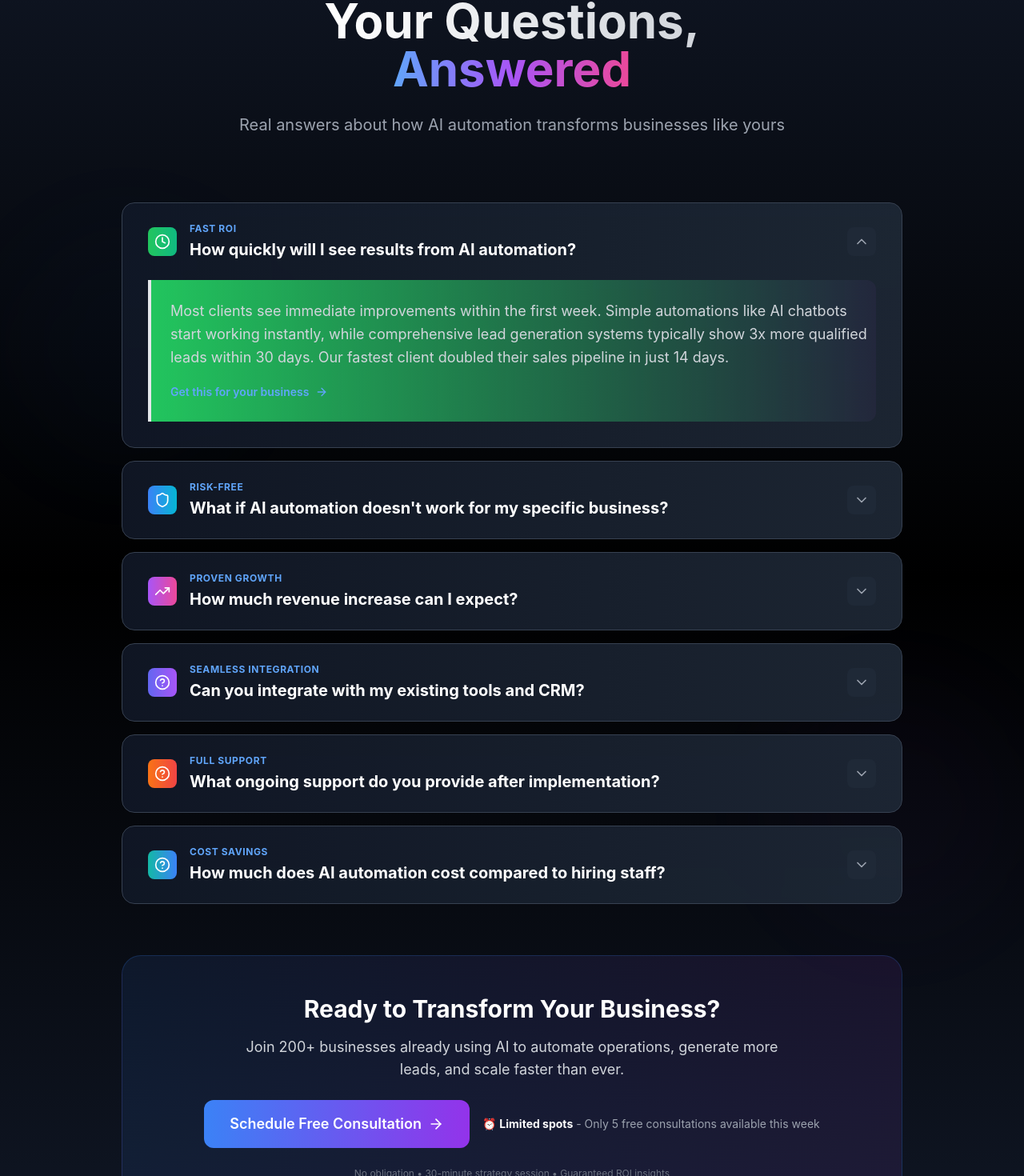
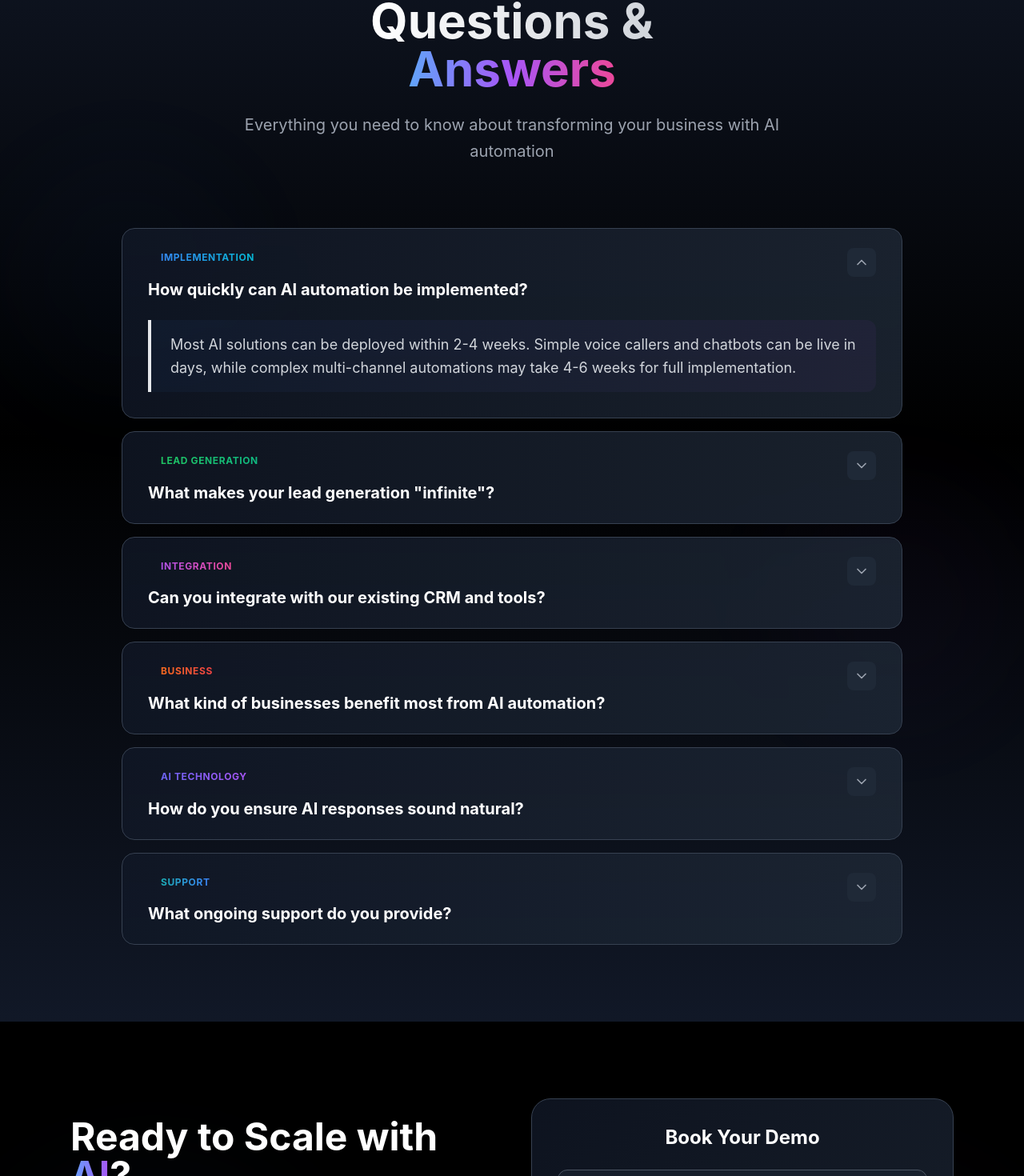
Before and after one commit to armor-mask/grandvector-v4, a React (Vite) app: page / in a window 1280 px wide. Shown: the part 6307-7777 px from the top of the page at 80% size. Built offline with nearby package versions, Linux system fonts and the light colour scheme.

Commit message:
Updated FAQ.tsx

```diff
--- a/src/components/FAQ.tsx
+++ b/src/components/FAQ.tsx
@@ -1,60 +1,50 @@
 import React, { useState } from 'react';
-import { ChevronDown, HelpCircle, ArrowRight, Clock, Shield, TrendingUp } from 'lucide-react';
+import { ChevronDown, HelpCircle, Sparkles } from 'lucide-react';
 
 const FAQ = () => {
   const [openIndex, setOpenIndex] = useState<number | null>(0);
 
-  const scrollToDemo = () => {
-    const demoSection = document.getElementById('book-demo');
-    if (demoSection) {
-      demoSection.scrollIntoView({ behavior: 'smooth' });
-    }
-  };
-
   const faqs = [
     {
-      question: 'How quickly will I see results from AI automation?',
-      answer: 'Most clients see immediate improvements within the first week. Simple automations like AI chatbots start working instantly, while comprehensive lead generation systems typically show 3x more qualified leads within 30 days. Our fastest client doubled their sales pipeline in just 14 days.',
-      benefit: 'Fast ROI',
-      icon: Clock,
-      gradient: 'from-green-500 to-emerald-500'
+      question: 'How quickly can AI automation be implemented?',
+      answer: 'Most AI solutions can be deployed within 2-4 weeks. Simple voice callers and chatbots can be live in days, while complex multi-channel automations may take 4-6 weeks for full implementation.',
+      category: 'Implementation'
     },
     {
-      question: 'What if AI automation doesn\'t work for my specific business?',
-      answer: 'We guarantee results or your money back. Before starting, we conduct a free business analysis to ensure AI automation will benefit your specific situation. 98% of our clients see measurable improvements within 60 days. If you don\'t, we refund your investment completely.',
-      benefit: 'Risk-Free',
-      icon: Shield,
-      gradient: 'from-blue-500 to-cyan-500'
+      question: 'What makes your lead generation "infinite"?',
+      answer: 'Our AI system continuously identifies new prospects, personalizes outreach, and scales without human intervention. Unlike traditional methods limited by manual effort, our system can process thousands of leads simultaneously.',
+      category: 'Lead Generation'
     },
     {
-      question: 'How much revenue increase can I expect?',
-      answer: 'Our clients typically see 300-500% ROI within 6 months. A recent e-commerce client increased monthly revenue from $50K to $180K using our AI lead generation and customer engagement systems. Results vary by industry, but we guarantee at least 200% ROI or we work for free until you achieve it.',
-      benefit: 'Proven Growth',
-      icon: TrendingUp,
-      gradient: 'from-purple-500 to-pink-500'
+      question: 'Can you integrate with our existing CRM and tools?',
+      answer: 'Yes, we integrate with virtually any platform through APIs, webhooks, or custom connections. Our team has experience with 500+ different tools and platforms.',
+      category: 'Integration'
     },
     {
-      question: 'Can you integrate with my existing tools and CRM?',
-      answer: 'Yes, we integrate with any platform you\'re already using. Whether it\'s Salesforce, HubSpot, QuickBooks, or custom software, our AI agents connect seamlessly. We\'ve successfully integrated with 500+ different tools and platforms. Setup typically takes 1-2 days with zero downtime.',
-      benefit: 'Seamless Integration',
-      icon: HelpCircle,
-      gradient: 'from-indigo-500 to-purple-500'
+      question: 'What kind of businesses benefit most from AI automation?',
+      answer: 'Any business that relies on customer engagement, lead generation, or repetitive processes. This includes SaaS companies, e-commerce, professional services, real estate, healthcare, and financial services.',
+      category: 'Business'
     },
     {
-      question: 'What ongoing support do you provide after implementation?',
-      answer: '24/7 monitoring, monthly optimization calls, and unlimited support included. We continuously improve your AI systems based on performance data. Plus, as your business grows, we scale your automation at no extra cost. Think of us as your dedicated AI team.',
-      benefit: 'Full Support',
-      icon: HelpCircle,
-      gradient: 'from-orange-500 to-red-500'
+      question: 'How do you ensure AI responses sound natural?',
+      answer: 'We use advanced language models trained on your specific industry and brand voice. Each AI agent is customized with your terminology, tone, and business rules to ensure authentic interactions.',
+      category: 'AI Technology'
     },
     {
-      question: 'How much does AI automation cost compared to hiring staff?',
-      answer: 'AI automation costs 80% less than hiring equivalent staff. For example, our AI appointment setter works 24/7 for less than what you\'d pay one part-time employee. Plus, no sick days, no training costs, and no turnover. Most clients save $5,000-15,000 monthly while getting better results.',
-      benefit: 'Cost Savings',
-      icon: HelpCircle,
-      gradient: 'from-teal-500 to-blue-500'
+      question: 'What ongoing support do you provide?',
+      answer: 'We provide 24/7 monitoring, regular optimization, performance reports, and dedicated support. As your business grows, we continuously improve and scale your AI systems.',
+      category: 'Support'
     }
   ];
+
+  const categoryColors = {
+    'Implementation': 'from-blue-500 to-cyan-500',
+    'Lead Generation': 'from-green-500 to-emerald-500',
+    'Integration': 'from-purple-500 to-pink-500',
+    'Business': 'from-orange-500 to-red-500',
+    'AI Technology': 'from-indigo-500 to-purple-500',
+    'Support': 'from-teal-500 to-blue-500'
+  };
 
   return (
     <section className="py-24 bg-gradient-to-b from-gray-900 via-black to-gray-900 relative overflow-hidden">
@@ -67,53 +57,49 @@ const FAQ = () => {
         <div className="text-center mb-20">
           <div className="inline-flex items-center gap-2 bg-gradient-to-r from-blue-500/10 to-purple-500/10 border border-blue-500/20 rounded-full px-6 py-3 mb-6">
             <HelpCircle className="w-5 h-5 text-blue-400" />
-            <span className="text-blue-400 font-semibold">Common Questions</span>
+            <span className="text-blue-400 font-semibold">FAQ</span>
           </div>
 
           <h2 className="text-4xl md:text-6xl font-bold mb-6 leading-tight">
             <span className="bg-gradient-to-r from-white to-gray-300 bg-clip-text text-transparent">
-              Your Questions,
+              Questions &
             </span>
             <br />
             <span className="bg-gradient-to-r from-blue-400 via-purple-500 to-pink-500 bg-clip-text text-transparent">
-              Answered
+              Answers
             </span>
           </h2>
 
           <p className="text-xl text-gray-400 max-w-3xl mx-auto leading-relaxed">
-            Real answers about how AI automation transforms businesses like yours
+            Everything you need to know about transforming your business with AI automation
           </p>
         </div>
 
         {/* FAQ Grid */}
-        <div className="space-y-4 mb-16">
+        <div className="grid grid-cols-1 gap-4">
           {faqs.map((faq, index) => (
             <div
               key={index}
-              className="group bg-gradient-to-r from-gray-900/90 to-gray-800/90 border border-gray-700 hover:border-blue-500/50 rounded-2xl overflow-hidden transition-all duration-500 hover:shadow-2xl hover:shadow-blue-500/10 backdrop-blur-sm"
+              className="group bg-gradient-to-r from-gray-900/80 to-gray-800/80 border border-gray-700 hover:border-gray-600 rounded-2xl overflow-hidden transition-all duration-500 hover:shadow-2xl hover:shadow-blue-500/5 backdrop-blur-sm"
             >
               {/* Question Header */}
               <button
                 onClick={() => setOpenIndex(openIndex === index ? null : index)}
-                className="w-full px-8 py-6 text-left flex justify-between items-center hover:bg-gray-800/30 transition-all duration-300"
+                className="w-full px-8 py-6 text-left flex justify-between items-start hover:bg-gray-800/30 transition-all duration-300 group"
               >
-                <div className="flex items-center gap-4 flex-1">
-                  {/* Benefit Badge */}
-                  <div className={`bg-gradient-to-r ${faq.gradient} p-2 rounded-lg flex-shrink-0`}>
-                    <faq.icon className="w-5 h-5 text-white" />
+                <div className="flex-1 pr-4">
+                  {/* Category Badge */}
+                  <div className="inline-block mb-3">
+                    <span className={`inline-flex items-center gap-1 bg-gradient-to-r ${categoryColors[faq.category as keyof typeof categoryColors]} bg-clip-text text-transparent text-xs font-bold uppercase tracking-wider`}>
+                      <Sparkles className="w-3 h-3" />
+                      {faq.category}
+                    </span>
                   </div>
 
-                  <div className="flex-1">
-                    {/* Benefit Label */}
-                    <div className="text-xs font-bold text-blue-400 uppercase tracking-wider mb-1">
-                      {faq.benefit}
-                    </div>
-
-                    {/* Question */}
-                    <h3 className="text-lg md:text-xl font-bold text-white group-hover:text-blue-400 transition-colors duration-300 leading-tight">
-                      {faq.question}
-                    </h3>
-                  </div>
+                  {/* Question */}
+                  <h3 className="text-lg md:text-xl font-bold text-white group-hover:text-blue-400 transition-colors duration-300 leading-tight">
+                    {faq.question}
+                  </h3>
                 </div>
 
                 {/* Chevron */}
@@ -137,51 +123,15 @@ const FAQ = () => {
                 }`}
               >
                 <div className="px-8 pb-8">
-                  <div className={`border-l-4 bg-gradient-to-r ${faq.gradient} border-opacity-50 pl-6 bg-gradient-to-r from-blue-500/5 to-purple-500/5 rounded-r-xl py-6`}>
-                    <p className="text-gray-300 leading-relaxed text-lg mb-4">
+                  <div className="border-l-4 border-gradient-to-b from-blue-500 to-purple-500 pl-6 bg-gradient-to-r from-blue-500/5 to-purple-500/5 rounded-r-xl py-4">
+                    <p className="text-gray-300 leading-relaxed text-lg">
                       {faq.answer}
                     </p>
-
-                    {/* Action CTA within answer */}
-                    <button
-                      onClick={scrollToDemo}
-                      className="inline-flex items-center gap-2 text-blue-400 hover:text-blue-300 font-semibold text-sm transition-colors duration-300 group/cta"
-                    >
-                      Get this for your business
-                      <ArrowRight className="w-4 h-4 group-hover/cta:translate-x-1 transition-transform" />
-                    </button>
                   </div>
                 </div>
               </div>
             </div>
           ))}
-        </div>
-
-        {/* Strong CTA Section */}
-        <div className="bg-gradient-to-r from-blue-500/10 to-purple-500/10 border border-blue-500/20 rounded-3xl p-8 md:p-12 text-center">
-          <h3 className="text-2xl md:text-3xl font-bold mb-4">
-            Ready to Transform Your Business?
-          </h3>
-          <p className="text-lg text-gray-300 mb-6 max-w-2xl mx-auto">
-            Join 200+ businesses already using AI to automate operations, generate more leads, and scale faster than ever.
-          </p>
-
-          <div className="flex flex-col sm:flex-row gap-4 justify-center items-center mb-6">
-            <button
-              onClick={scrollToDemo}
-              className="group bg-gradient-to-r from-blue-500 to-purple-600 hover:from-blue-400 hover:to-purple-500 px-8 py-4 rounded-xl font-semibold text-lg transition-all duration-300 transform hover:scale-105 hover:shadow-2xl hover:shadow-blue-500/25 flex items-center gap-2"
-            >
-              Schedule Free Consultation
-              <ArrowRight className="w-5 h-5 group-hover:translate-x-1 transition-transform" />
-            </button>
-            <div className="text-sm text-gray-400">
-              ⏰ <strong className="text-white">Limited spots</strong> - Only 5 free consultations available this week
-            </div>
-          </div>
-
-          <div className="text-xs text-gray-500">
-            No obligation • 30-minute strategy session • Guaranteed ROI insights
-          </div>
         </div>
       </div>
     </section>
```
